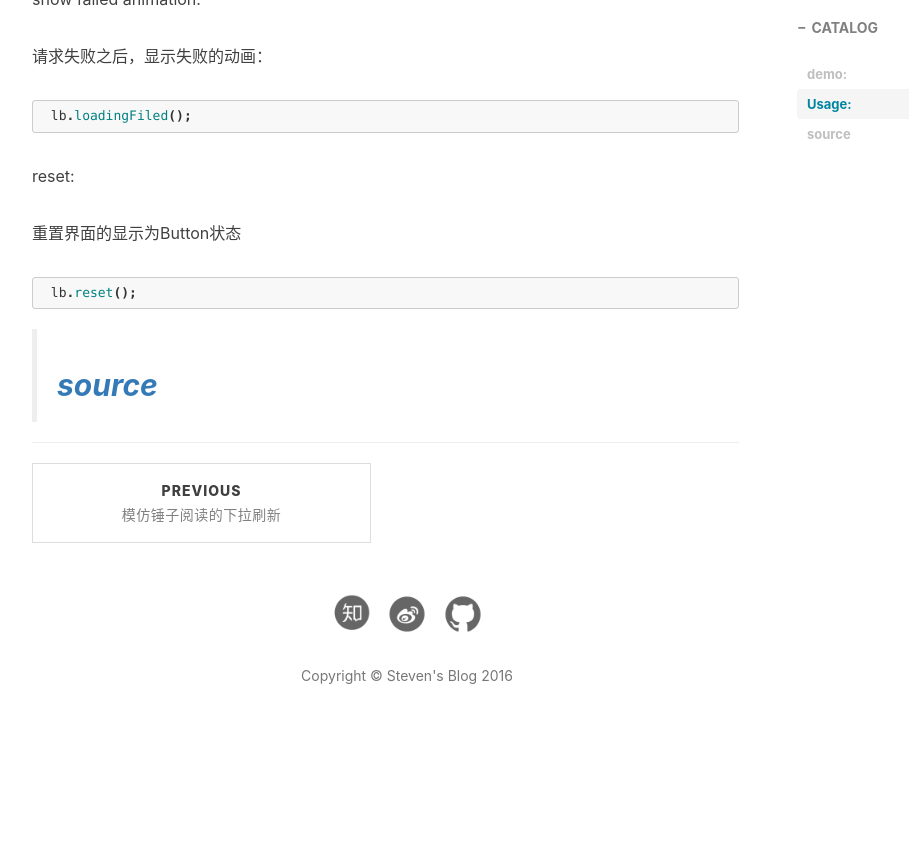
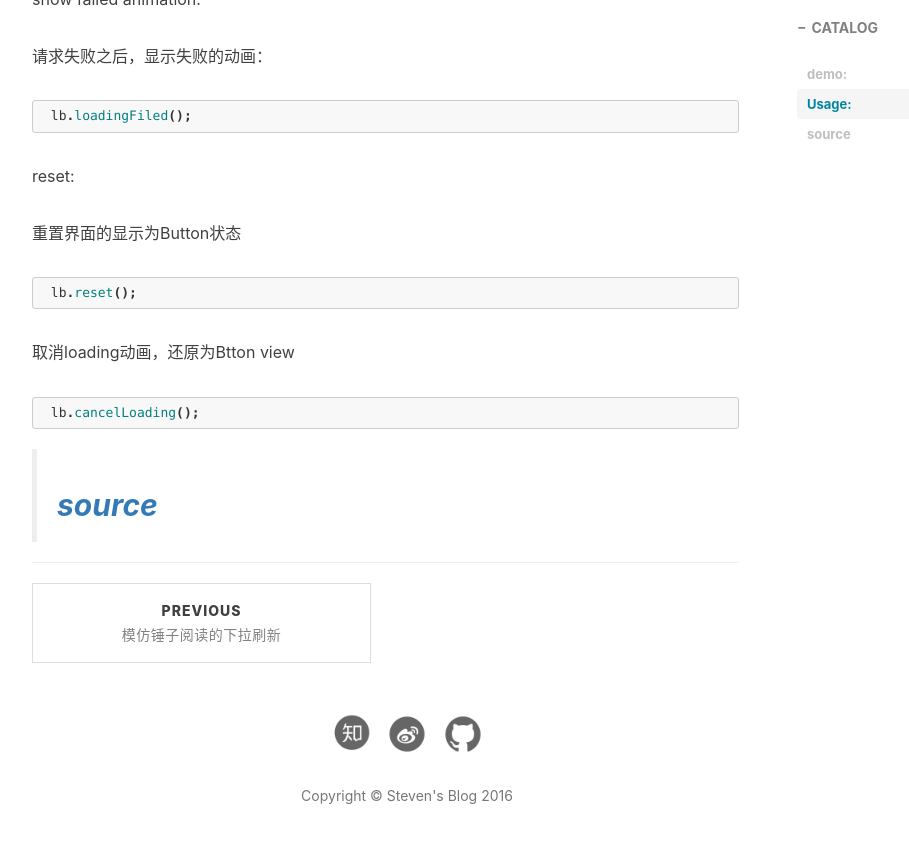
Before and after one commit to StevenDXC/Blog, a Jekyll site: the page built from _posts/2016-09-13-LoadingButton.md, in a window 1280 px wide and 900 px high, scrolled down 1929 px. Shown: the top 843 px of the window, without its empty margins (233-1142 px from the left). Built offline with Jekyll 4.4.1, drawn with Linux system fonts in a browser that asks for light colours; nearby versions of some CDN libraries; Markdown is read by kramdown in place of the engine named in the settings; comment, search, counter and statistics services are not loaded; before the commit the page ends 2709 px from its top, so only the background shows below that.

Commit message:
Update 2016-09-13-LoadingButton.md

````diff
--- a/_posts/2016-09-13-LoadingButton.md
+++ b/_posts/2016-09-13-LoadingButton.md
@@ -67,6 +67,12 @@ reset:
  lb.reset();
 ```
 
+取消loading动画，还原为Btton view
+
+```java
+ lb.cancelLoading();
+```
+
 
 >[source](https://github.com/StevenDXC/DxLoadingButton)
 ---
````
